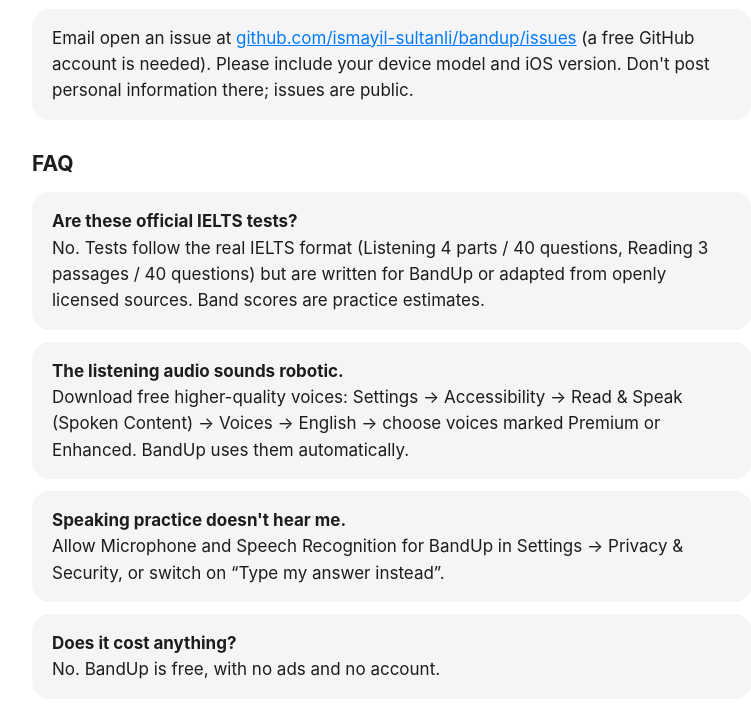
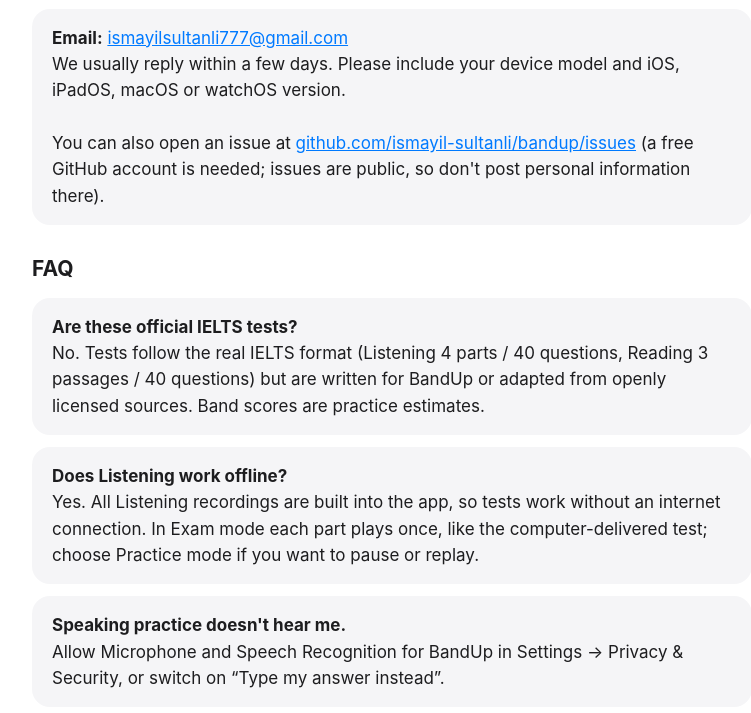
Before and after one commit to ismayil-sultanli/bandup, a plain HTML site: page index.html in a window 1280 px wide. Shown: the part 200-913 px from the top of the page, without its empty margins (248-999 px from the left). Drawn offline with Linux system fonts and the light colour scheme.

Commit message:
Support page: add support email, update FAQ for built-in Listening recordings
Co-Authored-By: Claude Opus 5.5 <noreply@anthropic.com>

```diff
--- a/index.html
+++ b/index.html
@@ -19,13 +19,13 @@
 <p class="muted">Free IELTS practice for iPhone, iPad, Mac and Apple Watch.</p>
 
 <h2>Support</h2>
-<div class="card">Email open an issue at <a href="https://github.com/ismayil-sultanli/bandup/issues">github.com/ismayil-sultanli/bandup/issues</a> (a free GitHub account is needed). Please include your device model and iOS version. Don't post personal information there; issues are public.</div>
+<div class="card"><strong>Email:</strong> <a href="mailto:ismayilsultanli777@gmail.com?subject=BandUp%20support">ismayilsultanli777@gmail.com</a><br>We usually reply within a few days. Please include your device model and iOS, iPadOS, macOS or watchOS version.<br><br>You can also open an issue at <a href="https://github.com/ismayil-sultanli/bandup/issues">github.com/ismayil-sultanli/bandup/issues</a> (a free GitHub account is needed; issues are public, so don't post personal information there).</div>
 
 <h2>FAQ</h2>
 <div class="card"><strong>Are these official IELTS tests?</strong><br>No. Tests follow the real IELTS format (Listening 4 parts / 40 questions, Reading 3 passages / 40 questions) but are written for BandUp or adapted from openly licensed sources. Band scores are practice estimates.</div>
-<div class="card"><strong>The listening audio sounds robotic.</strong><br>Download free higher-quality voices: Settings → Accessibility → Read &amp; Speak (Spoken Content) → Voices → English → choose voices marked Premium or Enhanced. BandUp uses them automatically.</div>
+<div class="card"><strong>Does Listening work offline?</strong><br>Yes. All Listening recordings are built into the app, so tests work without an internet connection. In Exam mode each part plays once, like the computer-delivered test; choose Practice mode if you want to pause or replay.</div>
 <div class="card"><strong>Speaking practice doesn't hear me.</strong><br>Allow Microphone and Speech Recognition for BandUp in Settings → Privacy &amp; Security, or switch on “Type my answer instead”.</div>
-<div class="card"><strong>Does it cost anything?</strong><br>No. BandUp is free, with no ads and no account.</div>
+<div class="card"><strong>Does it cost anything?</strong><br>BandUp is free: no ads, no account, no in-app purchases.</div>
 
 <p><a href="privacy.html">Privacy Policy</a></p>
 <p class="muted">IELTS is a registered trademark of the British Council, IDP: IELTS Australia and Cambridge University Press &amp; Assessment. BandUp is not affiliated with, endorsed by or approved by these organisations.</p>
```
